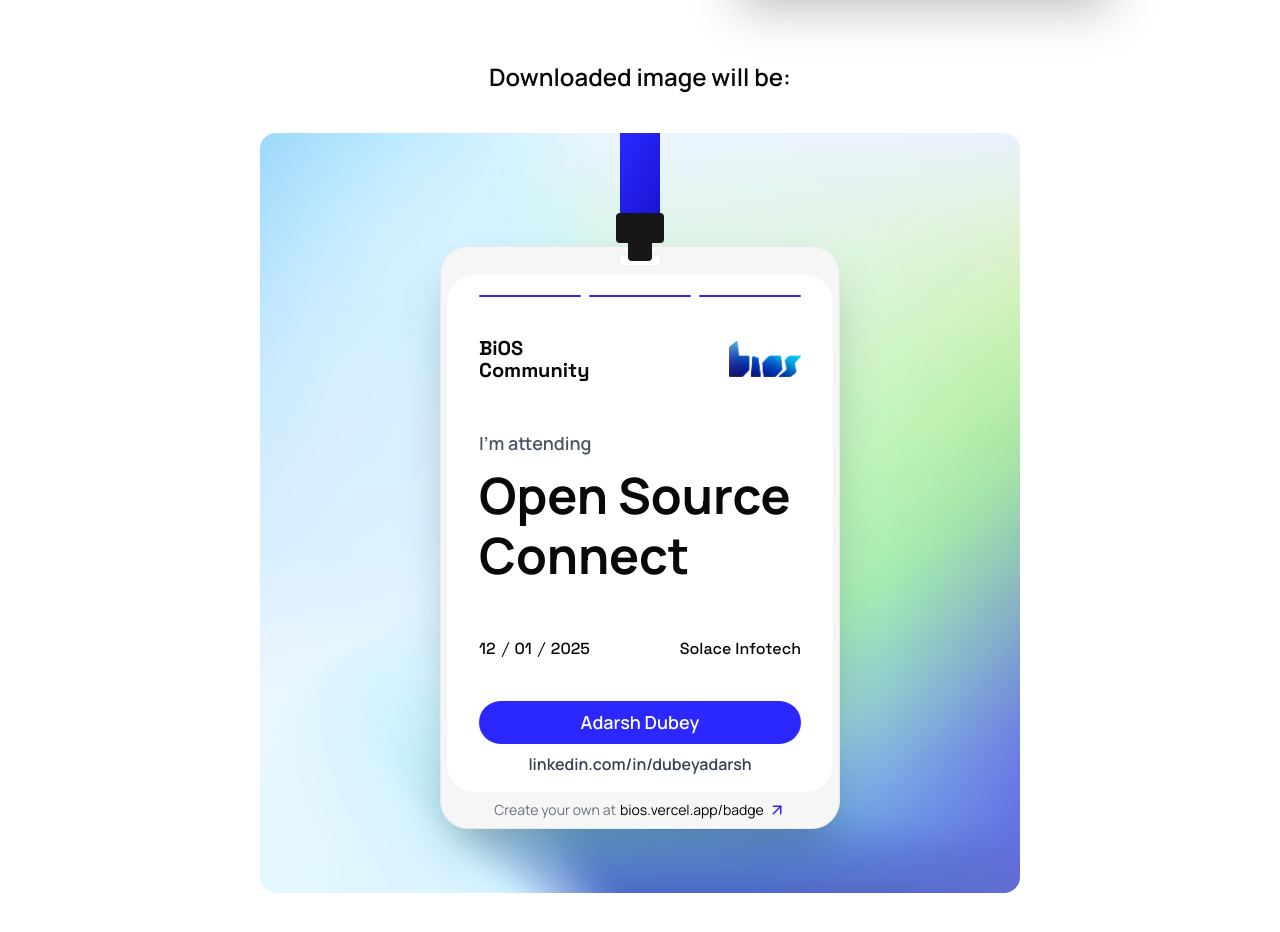
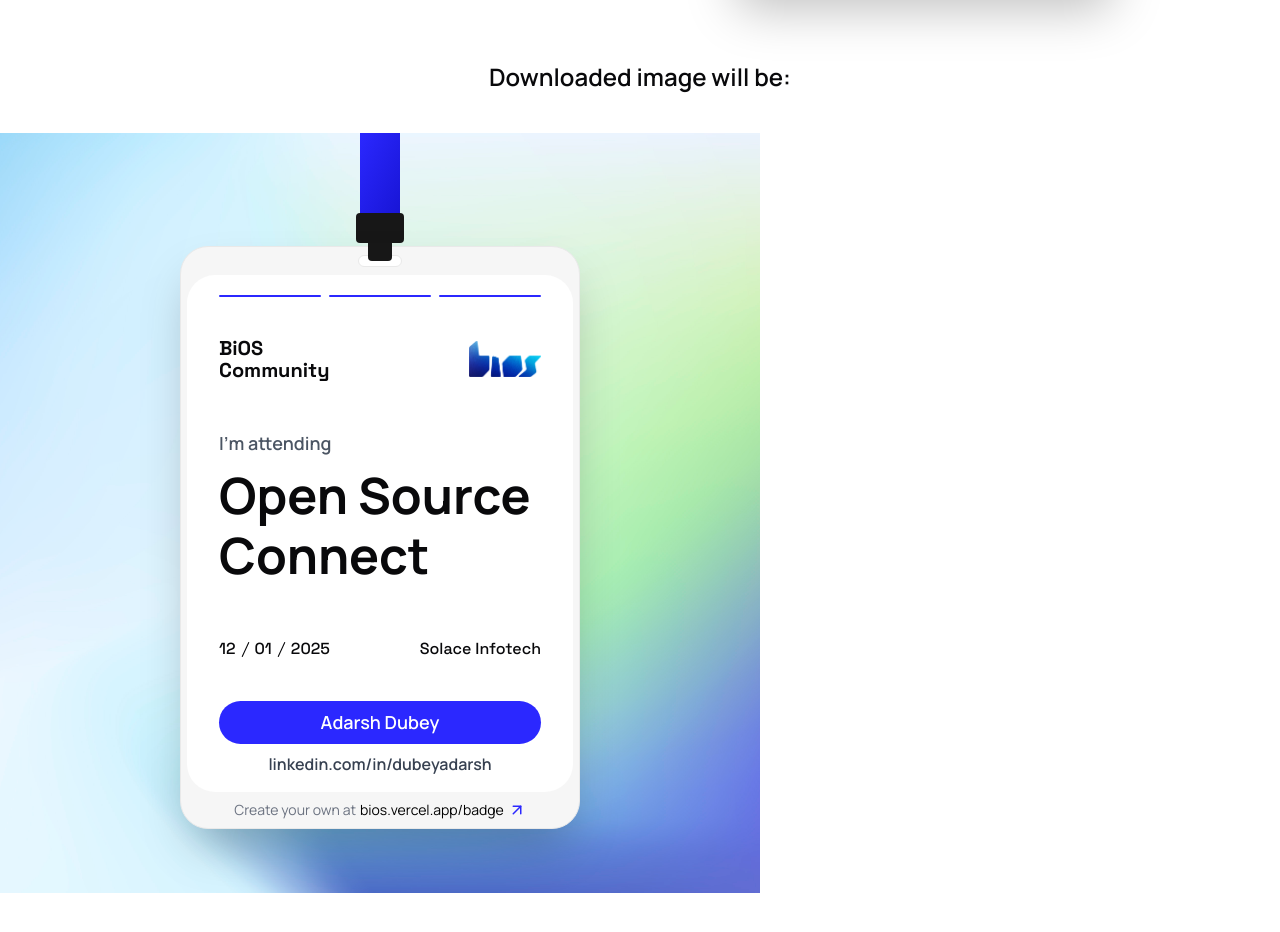
Before and after one commit to bios-community/event-badge, a Next.js app: page / in a window 1280 px wide. Shown: the part 700-1632 px from the top of the page. Built offline with nearby package versions, Linux system fonts and the light colour scheme.

Commit message:
finally its working

```diff
--- a/package.json
+++ b/package.json
@@ -13,6 +13,7 @@
     "class-variance-authority": "^0.7.1",
     "clsx": "^2.1.1",
     "downloadjs": "^1.4.7",
+    "html-to-image": "^1.11.11",
     "html2canvas": "^1.4.1",
     "lucide-react": "^0.469.0",
     "next": "15.1.2",
--- a/src/app/page.tsx
+++ b/src/app/page.tsx
@@ -6,6 +6,7 @@
 import downloadjs from "downloadjs";
 import Image from "next/image";
 import { useState } from "react";
+import * as htmlToImage from 'html-to-image'
 
 export default function Home() {
 	const [name, setName] = useState("");
@@ -16,8 +17,9 @@
 		const element = document.getElementById("download");
 		if (!element) return;
 
-		const canvas = await html2canvas(element, { scrollX: 0, scrollY: 0, allowTaint: true, useCORS: true });
-		const dataURL = canvas.toDataURL("image/png");
+		// const canvas = await html2canvas(element, { scrollX: 0, scrollY: 0, allowTaint: true, useCORS: true });
+		// const dataURL = canvas.toDataURL("image/png");
+		const dataURL = await htmlToImage.toPng(element)
 		downloadjs(dataURL, "invoke-card.png", "image/png")
 	};
 
@@ -69,8 +71,9 @@
 			</main>
 			{/* Off-screen Div for Download */}
 			<h2 className="text-center font-semibold text-2xl mt-20">Downloaded image will be:</h2>
+			<div className="mt-10" />
 			<div
-				className="aspect-square overflow-hidden rounded-2xl w-[760px] relative bg-[url('/bg.jpeg')] bg-cover bg-center mb-20 mt-10 mx-auto"
+				className="aspect-square overflow-hidden w-[760px] relative bg-[url('/bg.jpeg')] bg-cover bg-center mb-20"
 				id="download"
 			>
 				<IDCard name={name} linkedin={linkedin} className="mx-auto" />
```
Also changed, not shown: 1 other file (tests, documents, lock files or other folders).
